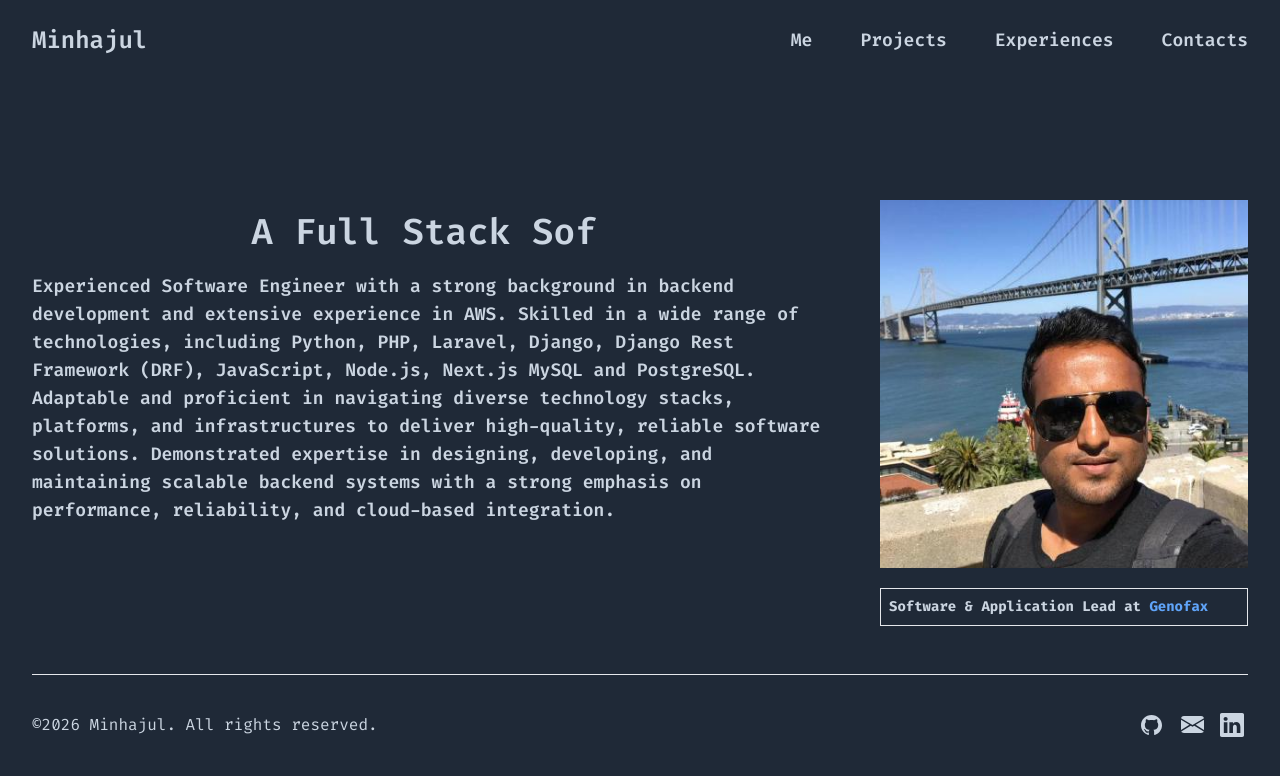
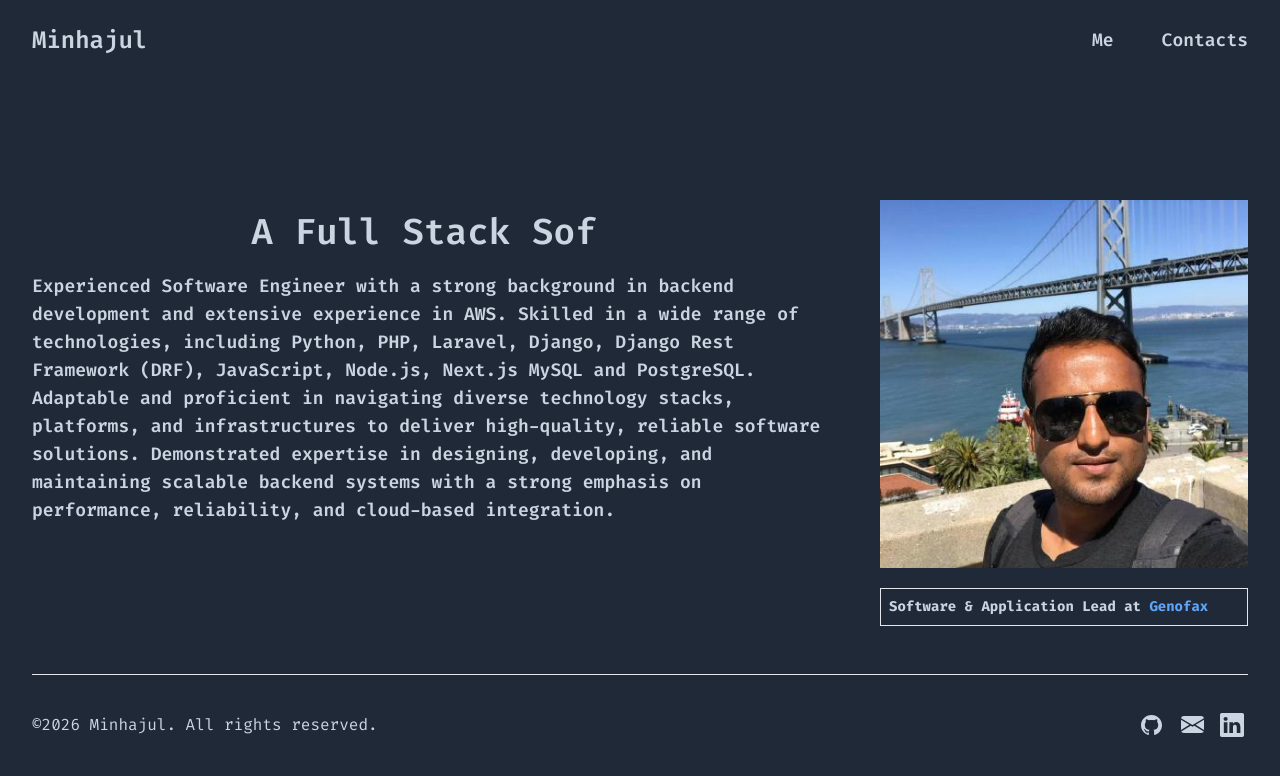
Before and after one commit to minhajul/minhajul.info, a Next.js app: page / in a window 1280 px wide. Shown: the top 776 px of the page. Built offline with nearby package versions, Linux system fonts and the light colour scheme.

Commit message:
#1: Updated

```diff
--- a/src/components/Header.js
+++ b/src/components/Header.js
@@ -41,13 +41,13 @@ export default function Header() {
                         Me
                     </Link>
 
-                    <Link href="/" className="flex items-center gap-x-1 text-lg font-semibold text-slate-300 hover:text-white">
-                        Projects
-                    </Link>
+                    {/*<Link href="/" className="flex items-center gap-x-1 text-lg font-semibold text-slate-300 hover:text-white">*/}
+                    {/*    Projects*/}
+                    {/*</Link>*/}
 
-                    <Link href="/" className="flex items-center gap-x-1 text-lg font-semibold text-slate-300 hover:text-white">
-                        Experiences
-                    </Link>
+                    {/*<Link href="/" className="flex items-center gap-x-1 text-lg font-semibold text-slate-300 hover:text-white">*/}
+                    {/*    Experiences*/}
+                    {/*</Link>*/}
 
                     <Link href="/contact" className="flex items-center gap-x-1 text-lg font-semibold text-slate-300 hover:text-white">
                         Contacts
@@ -78,13 +78,13 @@ export default function Header() {
                                     Me
                                 </Link>
 
-                                <Link href="/" className="-mx-3 block rounded-lg px-3 py-2 text-lg font-semibold text-slate-300 hover:text-white">
-                                    Projects
-                                </Link>
+                                {/*<Link href="/" className="-mx-3 block rounded-lg px-3 py-2 text-lg font-semibold text-slate-300 hover:text-white">*/}
+                                {/*    Projects*/}
+                                {/*</Link>*/}
 
-                                <Link href="/" className="-mx-3 block rounded-lg px-3 py-2 text-lg font-semibold text-slate-300 hover:text-white">
-                                    Experiences
-                                </Link>
+                                {/*<Link href="/" className="-mx-3 block rounded-lg px-3 py-2 text-lg font-semibold text-slate-300 hover:text-white">*/}
+                                {/*    Experiences*/}
+                                {/*</Link>*/}
 
                                 <Link href="/contact" className="-mx-3 block rounded-lg px-3 py-2 text-lg font-semibold text-slate-300 hover:text-white">
                                     Contacts
```
